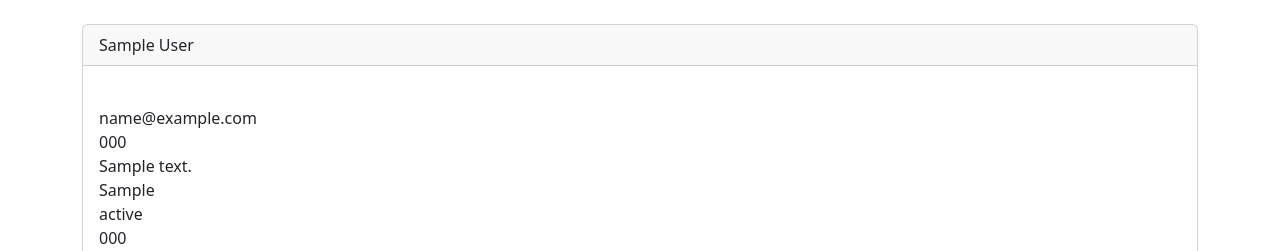
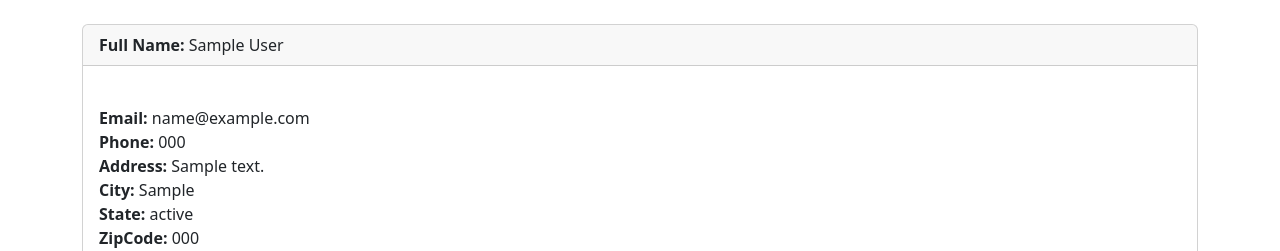
Before and after one commit to humza-uddin/Django_app, a Django app: page /record/1 in a window 1280 px wide. Shown: the part 56-307 px from the top of the page. Run offline with Django 4.2, Linux system fonts and the light colour scheme; a user stored in the database is signed in; tables that the repository leaves empty hold one stand-in row (values such as "Sample post").

Commit message:
Removing discrepancies and updating the code

```diff
--- a/dmanageproj/webapp/templates/record.html
+++ b/dmanageproj/webapp/templates/record.html
@@ -3,19 +3,19 @@
 
 <div class="card">
     <div class="card-header">
-        {{customer_record.first_name}} {{customer_record.last_name}}
+        <strong>Full Name:</strong> {{customer_record.first_name}} {{customer_record.last_name}}
     </div>
     <div class="card-body">
 
         <p class="card-text">
-            <br/> {{customer_record.email}}
-            <br/> {{customer_record.phone}}
-            <br/> {{customer_record.address}}
-            <br/> {{customer_record.city}}
-            <br/> {{customer_record.state}}
-            <br/> {{customer_record.zipcode}}
-            <br/> {{customer_record.create_at}}
-            <br/> {{customer_record.id}}
+            <br/><strong>Email: </strong> {{customer_record.email}}
+            <br/><strong>Phone: </strong> {{customer_record.phone}}
+            <br/><strong>Address: </strong> {{customer_record.address}}
+            <br/><strong>City: </strong> {{customer_record.city}}
+            <br/><strong>State: </strong> {{customer_record.state}}
+            <br/><strong>ZipCode: </strong> {{customer_record.zipcode}}
+            <br/><strong>Create At: </strong> {{customer_record.create_at}}
+            <br/><strong>ID: </strong> {{customer_record.id}}
             <br/>
         </p>
 
--- a/dmanageproj/webapp/urls.py
+++ b/dmanageproj/webapp/urls.py
@@ -9,5 +9,5 @@ urlpatterns = [
     path('record/<int:pk>',views.customer_record, name ='record'),
     path('delete_record/<int:pk>',views.delete_record, name ='delete_record'),
     path('add_record',views.add_record, name ='add_record'),
-    path('update_record',views.update_record, name ='update_record'),
+    path('update_record/<int:pk>',views.update_record, name ='update_record'),
 ]
```
